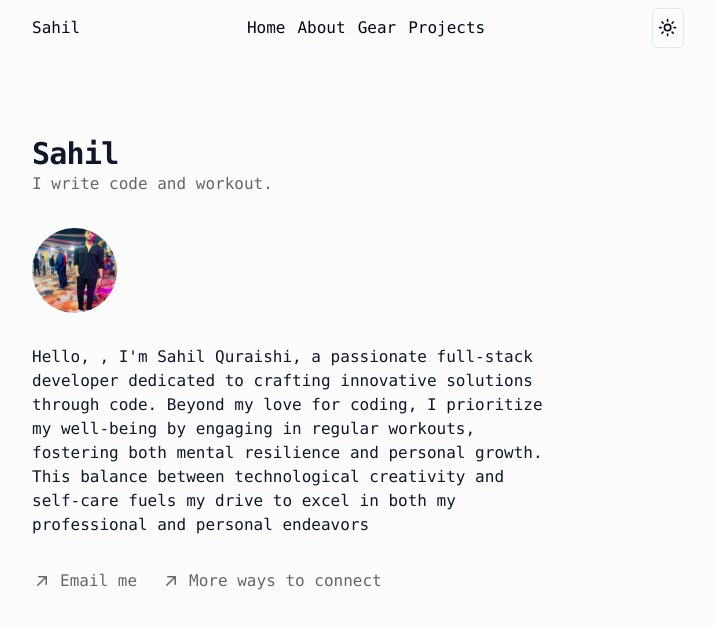
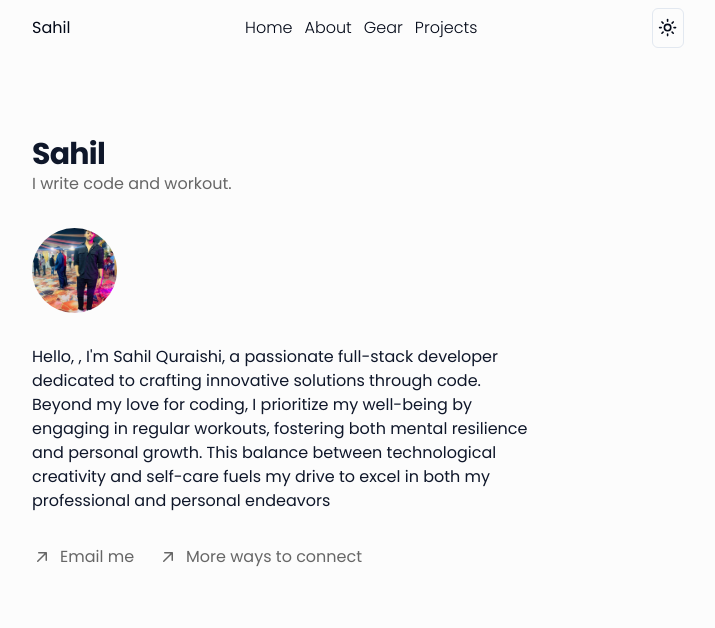
Before and after one commit to sahilq312/sahilq312, a Next.js app: page / in a window 1280 px wide. Shown: the top 628 px of the page, without its empty margins (282-997 px from the left). Built offline with nearby package versions, Linux system fonts and the light colour scheme.

Commit message:
updated font style ...

```diff
--- a/app/layout.tsx
+++ b/app/layout.tsx
@@ -1,10 +1,17 @@
 import type { Metadata, Viewport } from "next";
 import { Inter } from "next/font/google";
+import { Poppins } from "next/font/google";
 import "./globals.css";
 import { ThemeProvider } from "@/components/theme-provider";
 import { Navbar } from "@/components/navbar";
 
-const inter = Inter({ subsets: ["latin"] });
+//const inter = Inter({ subsets: ["latin"] });
+const poppins = Poppins({
+  subsets: ["latin"],
+  display: 'swap',
+  variable: '--font-poppins',
+  weight: ['100', '200', '300', '400', '500', '600', '700', '800', '900']
+})
 
 export const metadata: Metadata = {
   title: "Sahil Quraishi",
@@ -30,7 +37,7 @@ export default function RootLayout({
   return (
     <html lang="en" suppressHydrationWarning>
         <head />
-        <body className=" font-mono">
+        <body className={poppins.className}>
           <ThemeProvider
           attribute="class"
           defaultTheme="system"
```
